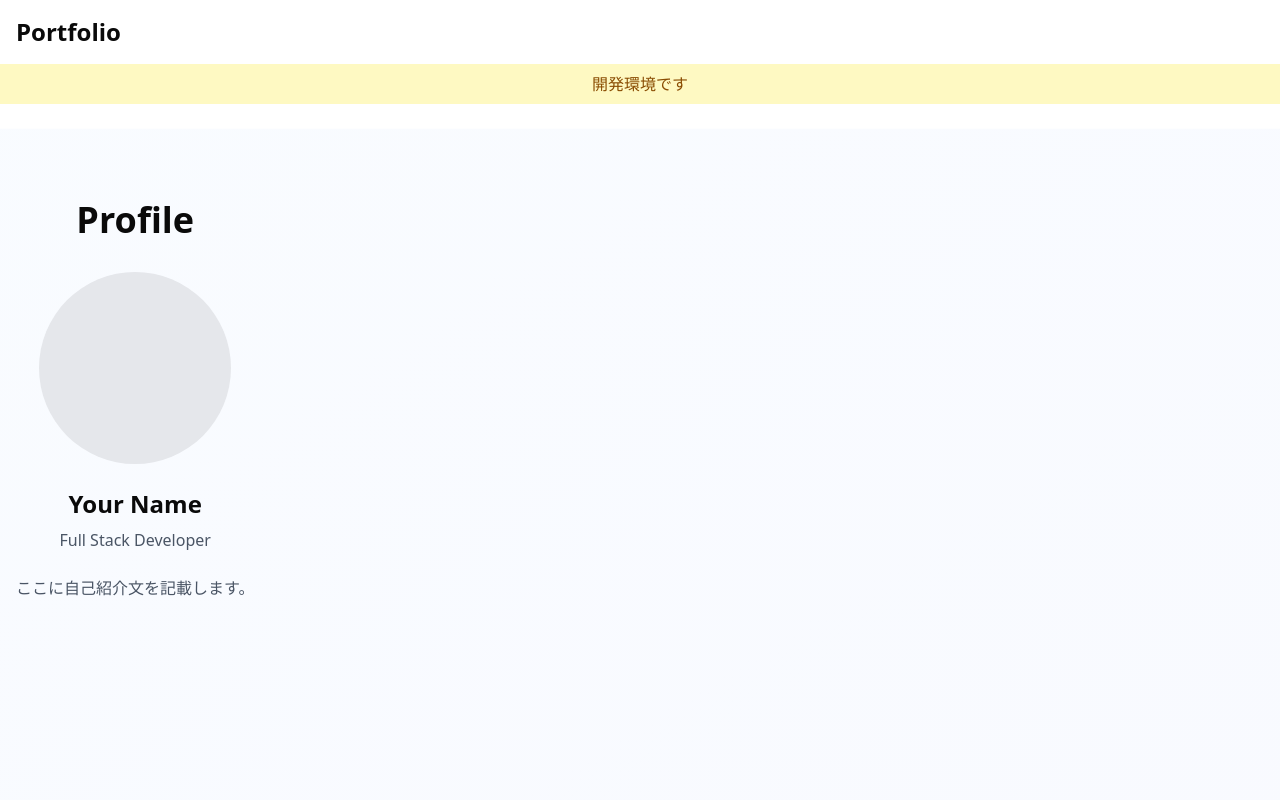
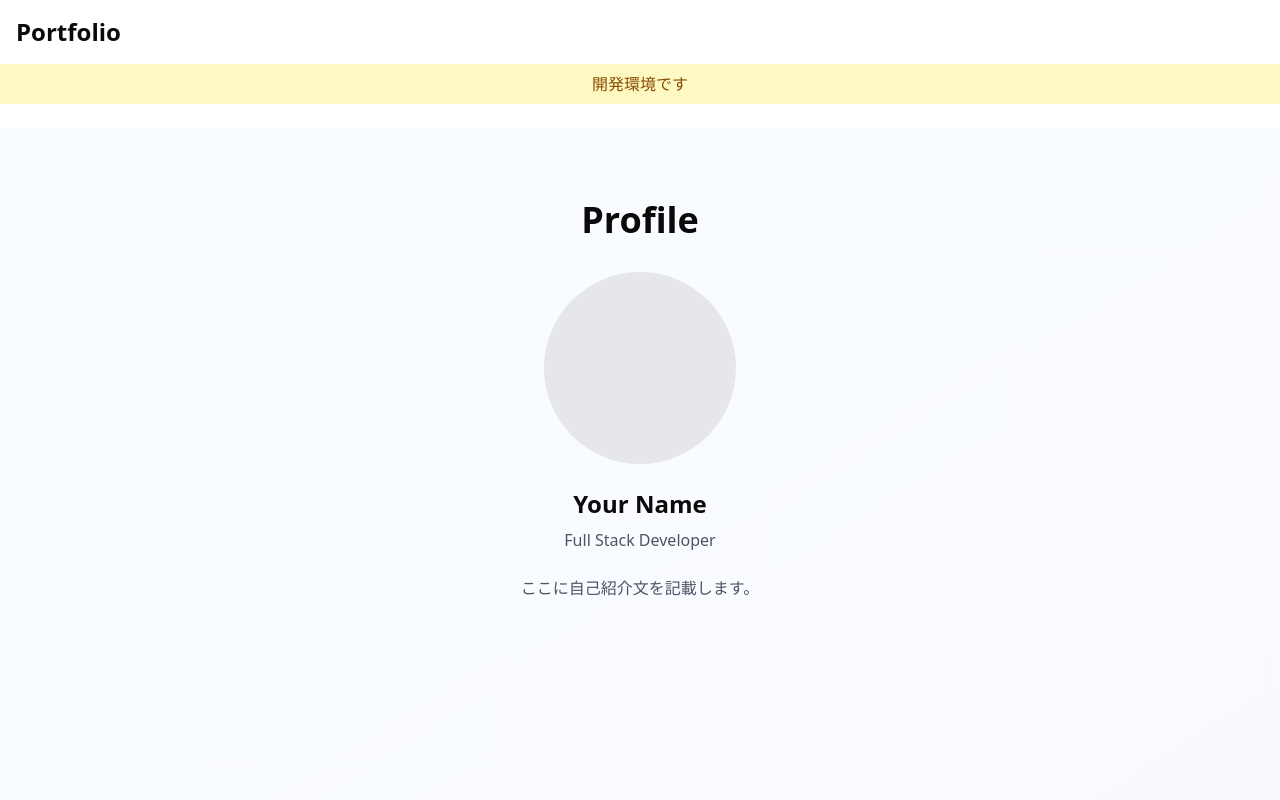
Before and after one commit to nekihcom/portfolio, a Next.js app: page / in a window 1280 px wide. Shown: the top 800 px of the page. Built offline with nearby package versions, Linux system fonts and the light colour scheme.

Commit message:
💄: プロフィールセクションのレイアウトを中央寄せに修正

```diff
--- a/src/components/sections/Profile.tsx
+++ b/src/components/sections/Profile.tsx
@@ -7,7 +7,7 @@
 export function Profile() {
   return (
     <ParallaxSection
-      className="min-h-screen flex items-center"
+      className="min-h-screen flex items-center justify-center"
       backgroundClassName="bg-gradient-to-br from-blue-50 to-indigo-50"
     >
       <div className="container mx-auto px-4">
```
